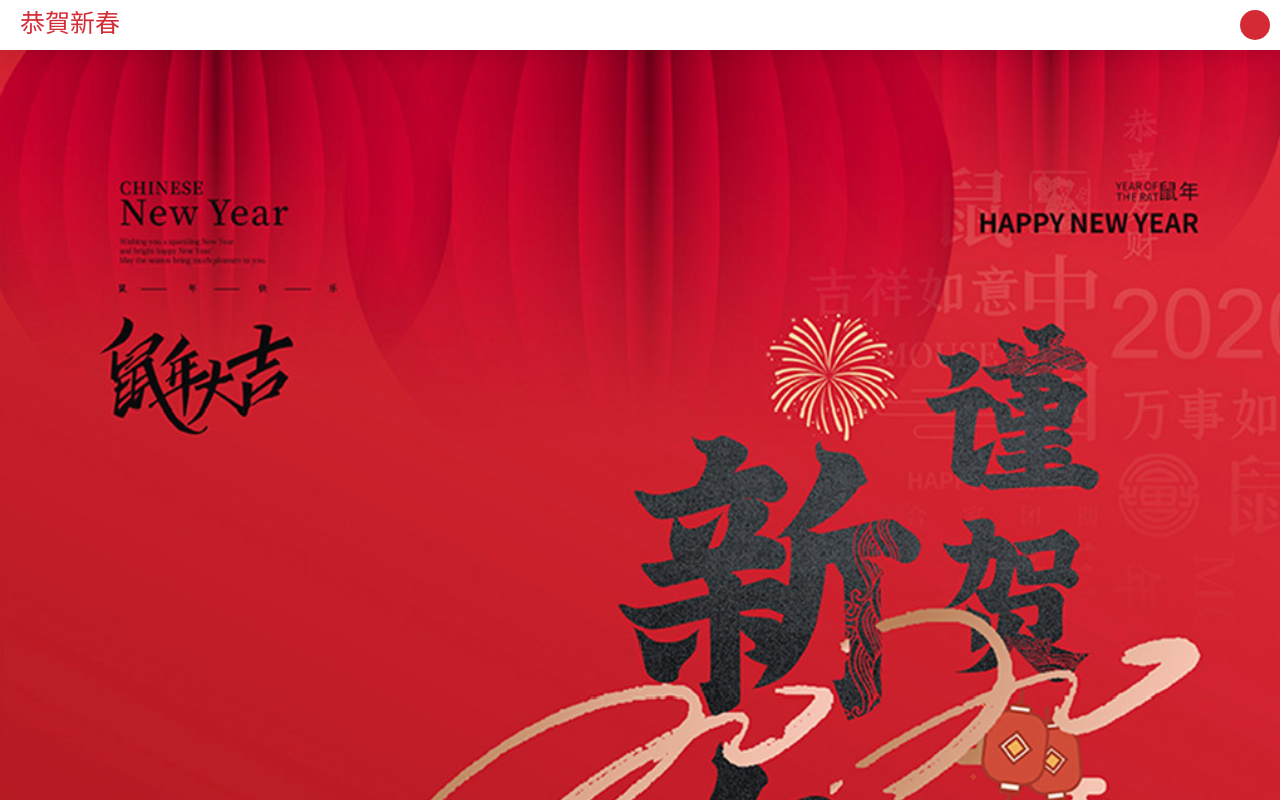
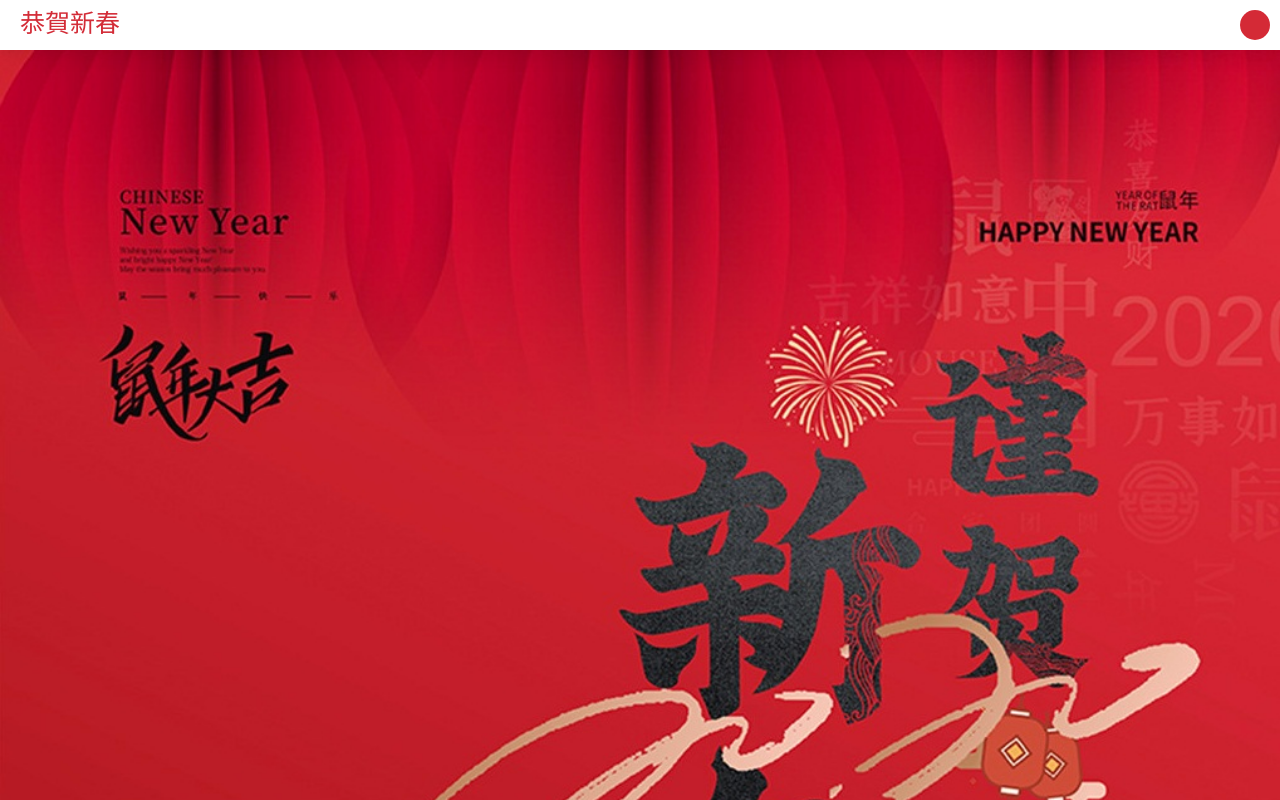
Before and after one commit to IcThree/IcThree, a plain HTML site: page index.html in a window 1280 px wide. Drawn offline with nearby package versions, Linux system fonts and the light colour scheme; some packages are replaced by stand-ins of ours; a script that the page names is missing; a web font is replaced by a local one.

Commit message:
Update index.html

```diff
--- a/index.html
+++ b/index.html
@@ -166,7 +166,7 @@
 }
         </style>
 
-<img style="position: fixed; z-index: -1;top: 50px;" src="img/newyear.png" width="100%" />
+<img style="position: fixed; z-index: -1;top: 50px;" src="img/newyear.jpg" width="100%" />
 <div style="width: 100%;height: 100%;background-color: #700410; position: fixed; top: 0;left: 0;z-index: -3;"></div>
 <div class="nav">
 
```
